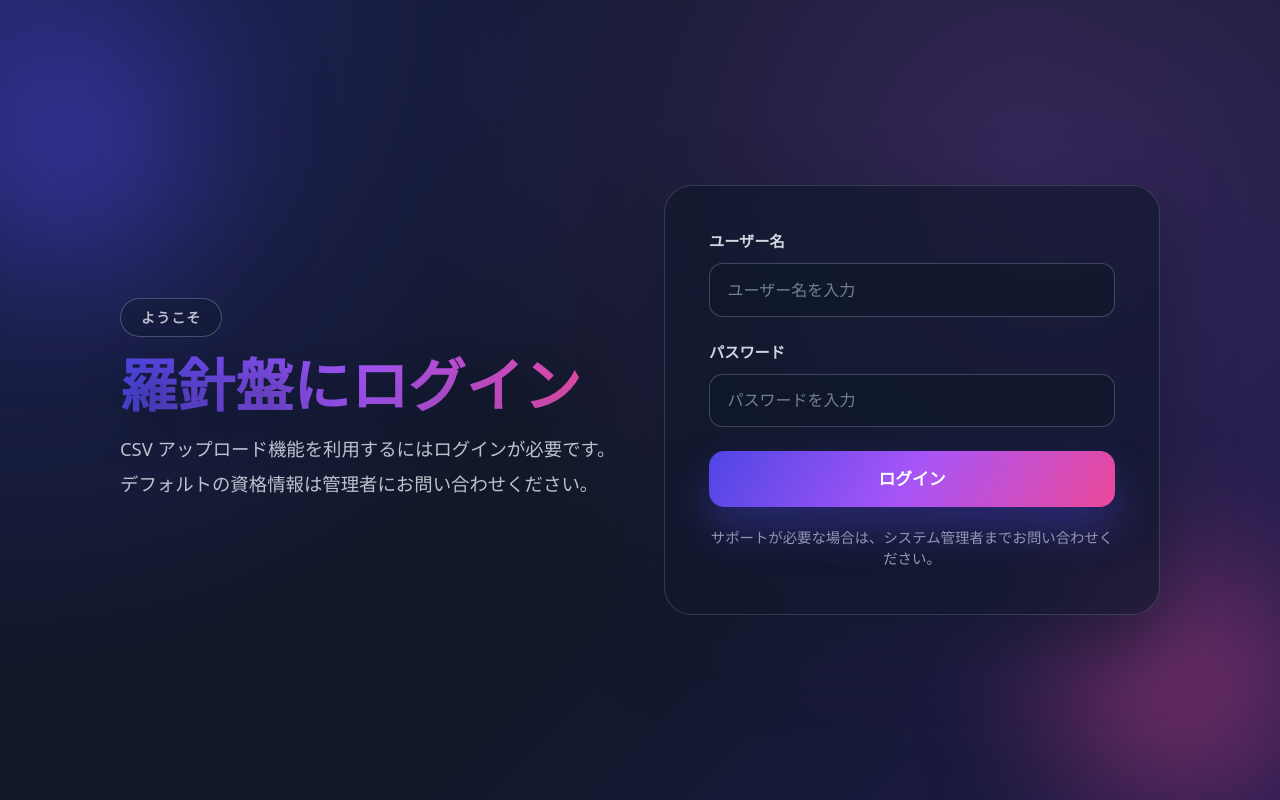
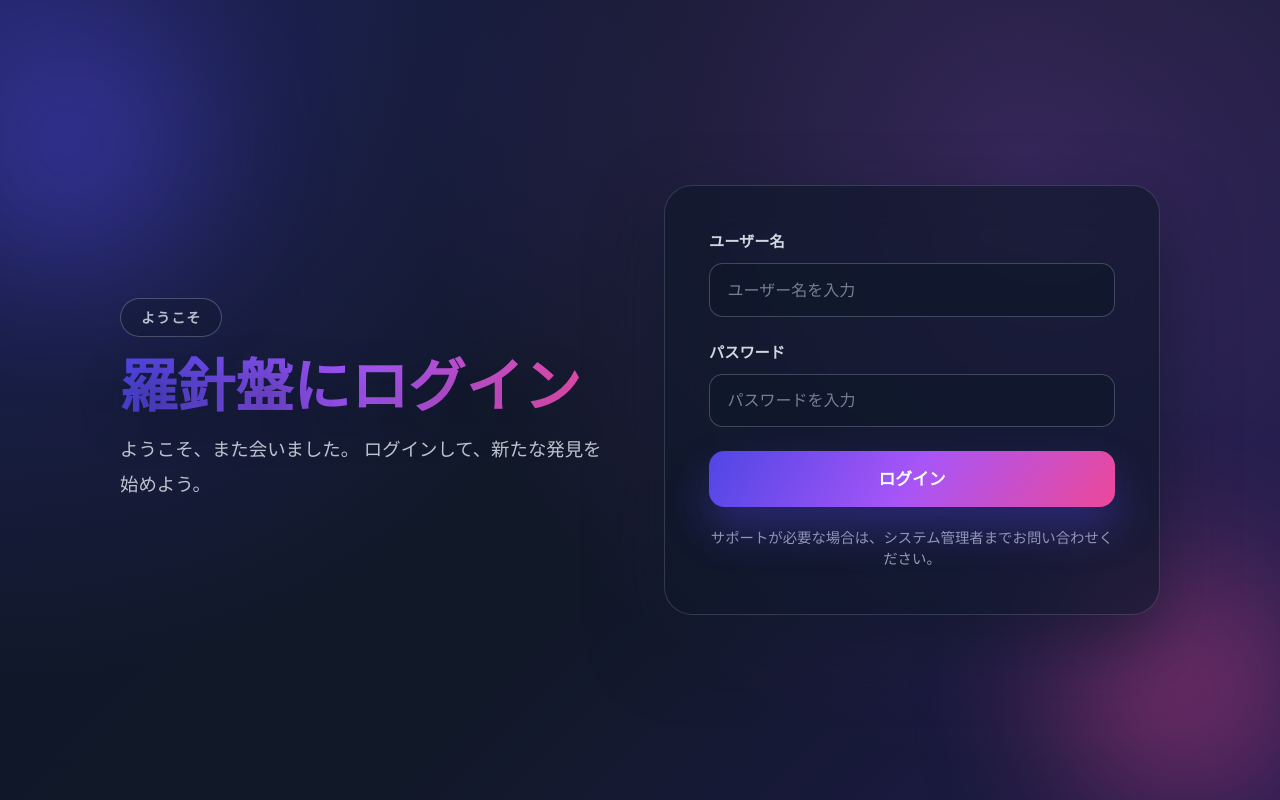
Before and after one commit to vintage-luvu/rashinban, a Next.js app in the folder frontend/: page / in a window 1280 px wide. Built offline with nearby package versions, Linux system fonts and the light colour scheme.

Commit message:
Update index.js

```diff
--- a/frontend/pages/index.js
+++ b/frontend/pages/index.js
@@ -493,8 +493,8 @@ export default function Home() {
             <span className="login-badge">ようこそ</span>
             <h1 className="login-title">羅針盤にログイン</h1>
             <p className="login-description">
-              CSV アップロード機能を利用するにはログインが必要です。
-              デフォルトの資格情報は管理者にお問い合わせください。
+              ようこそ、また会いました。
+              ログインして、新たな発見を始めよう。
             </p>
           </section>
           <form className="login-card" onSubmit={handleLoginSubmit}>
```
